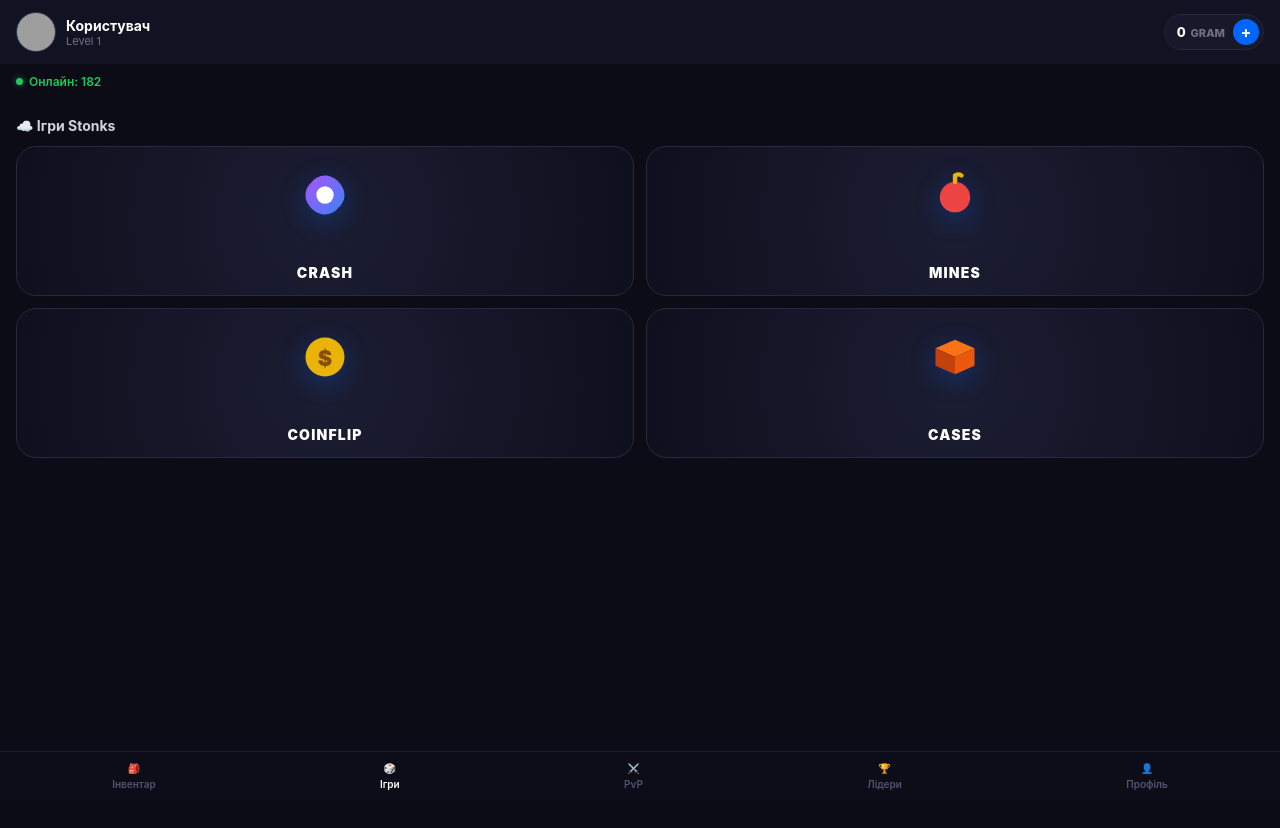
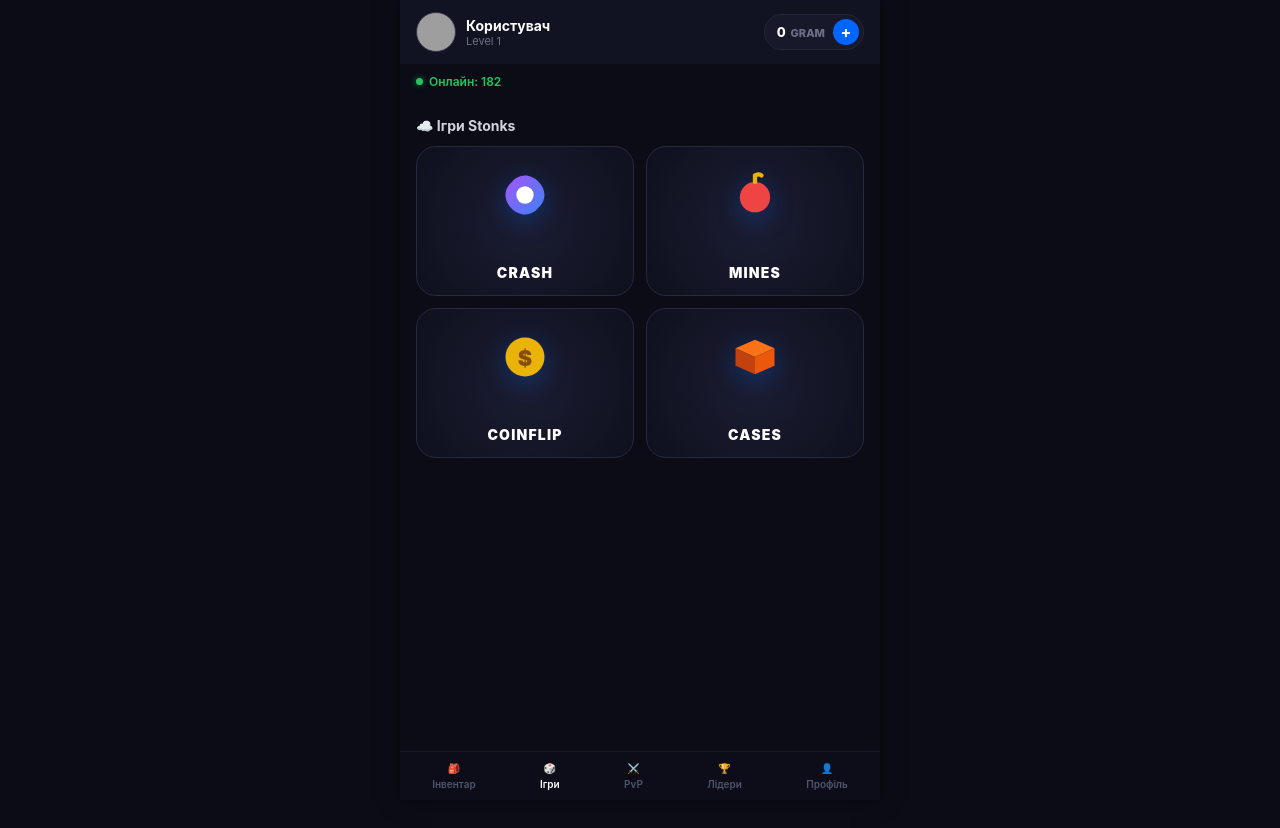
Before and after one commit to deniskogut159-a11y/CASEBATTLE, a plain HTML site: page index.html in a window 1280 px wide. Before the commit the page ends 800 px from the top, so only its background shows below. Drawn offline with Linux system fonts and the light colour scheme; grey boxes are pictures that could not be loaded.

Commit message:
Add files via upload

```diff
--- a/index.html
+++ b/index.html
@@ -7,7 +7,9 @@
   <script src="https://telegram.org/js/telegram-web-app.js"></script>
   <style>
     * { box-sizing: border-box; margin: 0; padding: 0; font-family: -apple-system, BlinkMacSystemFont, 'Segoe UI', Roboto, Helvetica, Arial, sans-serif; user-select: none; }
-    body { background-color: #0b0c16; color: #ffffff; padding-bottom: 80px; }
+    body { background-color: #0b0c16; color: #ffffff; padding-bottom: 80px; display: flex; justify-content: center; }
+
+    .app-container { width: 100%; max-width: 480px; min-height: 100vh; background: #0b0c16; position: relative; box-shadow: 0 0 20px rgba(0,0,0,0.5); }
 
     .header { display: flex; justify-content: space-between; align-items: center; padding: 12px 16px; background: #121322; }
     .user-info { display: flex; align-items: center; gap: 10px; }
@@ -140,7 +142,7 @@
 
     /* Modal Deposit */
     .modal-overlay { position: fixed; top: 0; left: 0; right: 0; bottom: 0; background: rgba(0,0,0,0.8); z-index: 100; display: none; align-items: flex-end; justify-content: center; }
-    .modal-content { background: #121324; width: 100%; max-height: 85vh; border-top-left-radius: 24px; border-top-right-radius: 24px; padding: 20px; overflow-y: auto; border: 1px solid #23253b; }
+    .modal-content { background: #121324; width: 100%; max-width: 480px; max-height: 85vh; border-top-left-radius: 24px; border-top-right-radius: 24px; padding: 20px; overflow-y: auto; border: 1px solid #23253b; }
     .modal-header { display: flex; justify-content: space-between; align-items: center; margin-bottom: 16px; font-size: 16px; font-weight: 900; }
     .close-modal { background: none; border: none; color: #fff; font-size: 20px; cursor: pointer; }
 
@@ -155,13 +157,14 @@
     .gift-name { font-size: 11px; font-weight: 700; color: #d1d5db; margin-bottom: 4px; }
     .gift-price { background: #1162cc; color: #fff; font-size: 10px; font-weight: 800; padding: 2px 8px; border-radius: 6px; }
 
-    .bottom-nav { position: fixed; bottom: 0; left: 0; right: 0; background: #0c0d18; display: flex; justify-content: space-around; padding: 10px 0; border-top: 1px solid #16182c; z-index: 10; }
+    .bottom-nav { position: fixed; bottom: 0; width: 100%; max-width: 480px; background: #0c0d18; display: flex; justify-content: space-around; padding: 10px 0; border-top: 1px solid #16182c; z-index: 10; }
     .nav-item { display: flex; flex-direction: column; align-items: center; gap: 4px; color: #505470; font-size: 10px; font-weight: 600; cursor: pointer; }
     .nav-item.active { color: #ffffff; }
   </style>
 </head>
 <body>
 
+  <div class="app-container">
     <div class="header">
       <div class="user-info">
         <div class="avatar" id="userAvatar"></div>
@@ -234,7 +237,7 @@
       </div>
     </div>
 
-  <div id="crashView">
+    <div id="crashView" style="display: none;">
       <div class="game-top-bar">
         <span class="top-link" onclick="closeCrash()">← Назад</span>
         <span class="top-link">❓ Як грати?</span>
@@ -297,6 +300,7 @@
       <div class="nav-item"><span>⚔️</span>PvP</div>
       <div class="nav-item"><span>🏆</span>Лідери</div>
       <div class="nav-item"><span>👤</span>Профіль</div>
+    </div>
   </div>
 
   <script>
```
Lines whose indentation alone changed are shown as unchanged.
